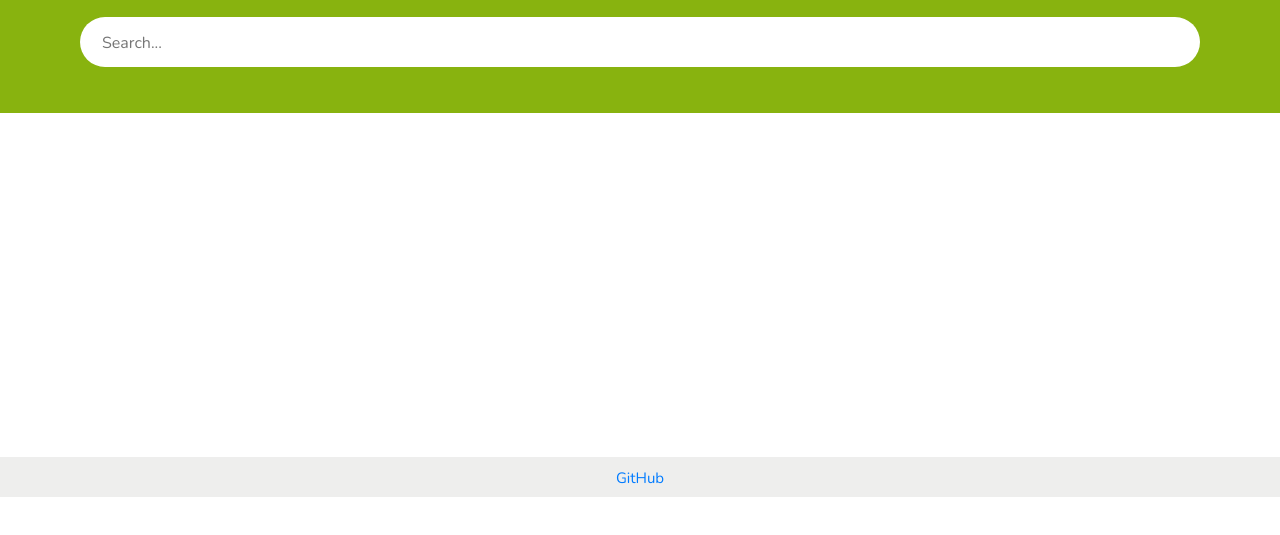
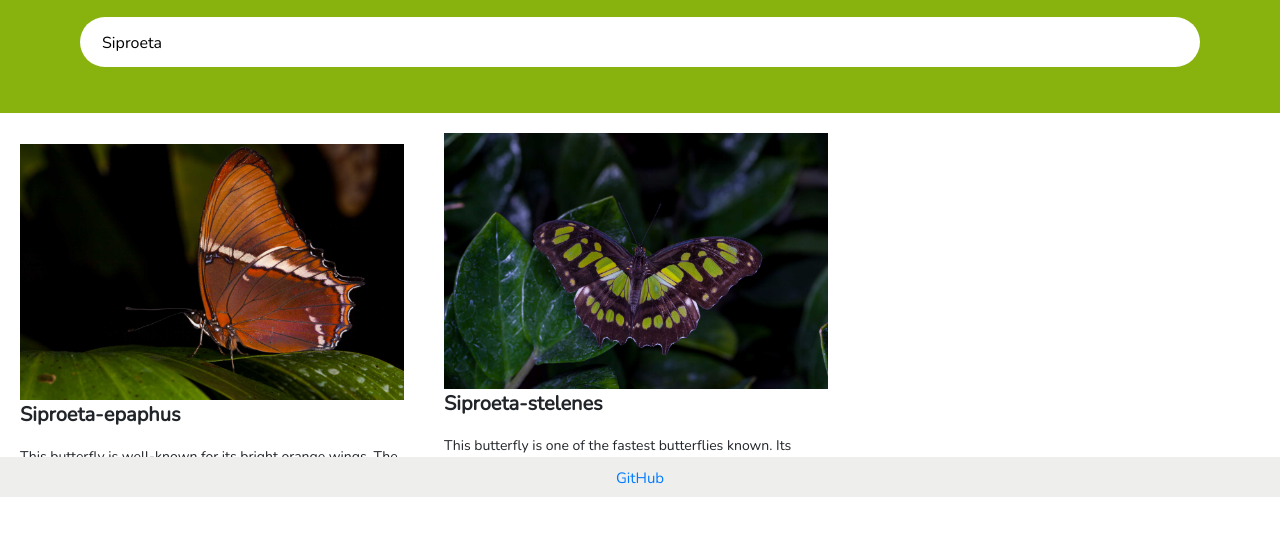
Before and after one commit to emmetuft/butterflies, a plain HTML site: page html/search.html in a window 1280 px wide. Shown: the part 303-838 px from the top of the page. Before the commit the page ends 800 px from the top, so only its background shows below. Drawn offline with nearby package versions, Linux system fonts and the light colour scheme.

Commit message:
Adding search results to search.html

```diff
--- a/css/styles.css
+++ b/css/styles.css
@@ -1,6 +1,10 @@
 * {
     box-sizing: border-box;
     font-family: 'Nunito', sans-serif;
+}
+
+.space-container {
+    margin-bottom: 50px;
 }
 
 .navbar-light {
@@ -46,6 +50,15 @@
     width: 40%;
 }
 
+.flex-img-container {
+    width: 30%;
+    margin: 20px;
+}
+
+.flex-img {
+    width: 100%;
+}
+
 .section-heading {
     margin-bottom: 0;
     text-align: left;
@@ -56,6 +69,14 @@
     color: #88b30f;
     margin-bottom: 30px;
     font-size: 70px;
+}
+
+.heading-centered {
+    font-family: 'Courgette', cursive;
+    color: #88b30f;
+    margin-bottom: 30px;
+    font-size: 70px;
+    text-align: center;
 }
 
 .sub-heading {
@@ -165,6 +186,15 @@
     transition: width 0.4s linear;
 }
 
+.species-name {
+    font-size: 20px;
+    font-weight: bold;
+}
+
+.species-info {
+    font-size: 14px;
+}
+
 .footer {
     position: fixed;
     left: 0;
@@ -225,7 +255,13 @@
         margin: 20px;
     }
 
+    .flex-img-container {
+        width: 100%;
+        margin: 10px;
+    }
+
     .masonry {
         column-count: 1;
     }
+
 }
--- a/html/search.html
+++ b/html/search.html
@@ -43,7 +43,22 @@
       Use this page to search for butterflies based on their names, colors, and locations.
     </div>
     <div class="search-bar">
-      <input class="search-input" type="text" name="" placeholder="Search...">
+      <input class="search-input" type="text" name="" placeholder="Search..." value="Siproeta">
+    </div>
+  </div>
+
+  <div class="space-container">
+    <div class="flex-grid">
+      <div class="flex-img-container">
+        <img class="flex-img" src="/photos/siproeta-epaphus.jpg" alt="siproeta-epaphus">
+        <p class="species-name">Siproeta-epaphus</p>
+        <p class="species-info">This butterfly is well-known for its bright orange wings. The white stripe is used to confuse predators.</p>
+      </div>
+      <div class="flex-img-container">
+        <img class="flex-img" src="/photos/siproeta-stelenes.jpg" alt="siproeta-stelenes">
+        <p class="species-name">Siproeta-stelenes</p>
+        <p class="species-info">This butterfly is one of the fastest butterflies known. Its black and green coloring make it hard to spot in shady forests.</p>
+      </div>
     </div>
   </div>
 
```
Also changed, not shown: html/activity.html (+1 -1 lines), html/gallery.html (+3 -1 lines).
